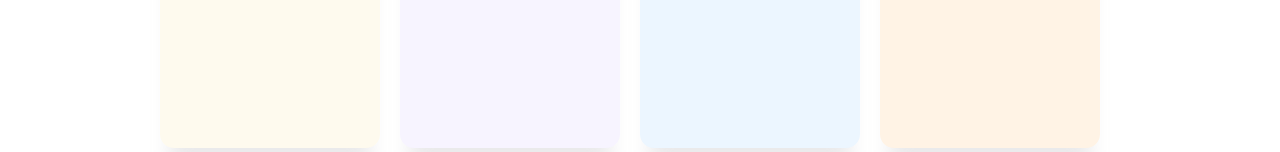
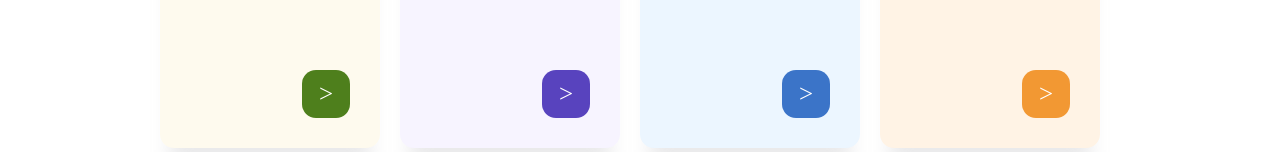
Before and after one commit to gyeongwon1275/BeMyPet-clone, a React app: page /tool in a window 1280 px wide. Shown: the part 800-952 px from the top of the page. Built offline with nearby package versions, Linux system fonts and the light colour scheme; a web font is replaced by a local one.

Commit message:
:lipstick: Change Css animation on hover

```diff
--- a/src/components/Home/Header/TopNav/TopNavList.scss
+++ b/src/components/Home/Header/TopNav/TopNavList.scss
@@ -1,7 +1,11 @@
 .link-menu-wrapper {
+  li:hover {
+    transition: 0.2s ease-in-out;
+    transform: scale(1.2);
+  }
   a:hover {
+    transition: 0.2s ease-in-out;
     color: whitesmoke;
-    font-size: 1.2rem;
     font-weight: 900;
   }
 }
--- a/src/components/Home/Header/TopNav/TopSnsList.scss
+++ b/src/components/Home/Header/TopNav/TopSnsList.scss
@@ -1,25 +1,27 @@
+@mixin changeIconColor($iconColor) {
+  color: $iconColor !important;
+  transition: 0.3s ease-in-out;
+  transform: scale(1.3);
+  cursor: pointer;
+}
+
 .sns-menu-wrapper {
   i {
-    transition: 0.3s;
     font-size: 1.5rem;
   }
   .fa-facebook:hover {
-    font-size: 2rem;
-    color: #3b5998 !important;
+    @include changeIconColor(#3b5998);
   }
 
   .fa-instagram:hover {
-    font-size: 2rem;
-    color: #c13584 !important;
+    @include changeIconColor(#c13584);
   }
 
   .fa-youtube-play:hover {
-    font-size: 2rem;
-    color: #c31a1e !important;
+    @include changeIconColor(#c31a1e);
   }
 
   .fa-android:hover {
-    font-size: 2rem;
-    color: #82c91e !important;
+    @include changeIconColor(#82c91e);
   }
 }
--- a/src/components/Home/Main/PostItem.scss
+++ b/src/components/Home/Main/PostItem.scss
@@ -24,4 +24,10 @@
     color: #333;
     line-height: 20px;
   }
+
+  &:hover {
+    transition: 0.2s ease-in-out;
+    transform: scale(1.05);
+    cursor: pointer;
+  }
 }
--- a/src/components/Home/Main/PreimumSeries.scss
+++ b/src/components/Home/Main/PreimumSeries.scss
@@ -57,5 +57,10 @@
   img {
     width: 100%;
     height: 91%;
+    &:hover {
+      transition: 0.2s ease-in-out;
+      transform: scale(1.03);
+      cursor: pointer;
+    }
   }
 }
--- a/src/components/Tool/Main/Home.scss
+++ b/src/components/Tool/Main/Home.scss
@@ -71,6 +71,27 @@
   span {
     color: $textColor;
   }
+
+  button {
+    border: none;
+    outline: none;
+    font-family: 'yg-jalnan';
+    width: 48px;
+    height: 48px;
+    border-radius: 14px;
+    background-color: $textColor;
+    position: absolute;
+    right: 30px;
+    bottom: 30px;
+    color: white;
+    font-size: 25px;
+  }
+
+  &:hover {
+    transition: 0.2s ease-in;
+    transform: scale(1.05);
+    cursor: pointer;
+  }
 }
 .calculator-menu-container {
   width: 100%;
--- a/src/components/Tool/Main/Home.tsx
+++ b/src/components/Tool/Main/Home.tsx
@@ -1,5 +1,6 @@
 import * as React from 'react'
 import './Home.scss'
+import { Link } from 'react-router-dom'
 const Home: React.FC = () => {
   return (
     <>
@@ -21,6 +22,9 @@ const Home: React.FC = () => {
             <br />
             계산기
           </h2>
+          <Link to="/tool/foodCalorie">
+            <button>{`>`}</button>
+          </Link>
         </div>
         <div className="recommend-calculator-menu">
           <h2>
@@ -28,6 +32,9 @@ const Home: React.FC = () => {
             <br />
             계산기
           </h2>
+          <Link to="/tool/recommendCalorie">
+            <button>{`>`}</button>
+          </Link>
         </div>
         <div className="bmi-calculator-menu">
           <h2>
@@ -35,6 +42,9 @@ const Home: React.FC = () => {
             <br />
             계산기
           </h2>
+          <Link to="/tool/bmi">
+            <button>{`>`}</button>
+          </Link>
         </div>
         <div className="age-calculator-menu">
           <h2>
@@ -42,6 +52,9 @@ const Home: React.FC = () => {
             <br />
             계산기
           </h2>
+          <Link to="/tool/age">
+            <button>{`>`}</button>
+          </Link>
         </div>
       </div>
     </>
--- a/src/components/Tool/Main/Main.tsx
+++ b/src/components/Tool/Main/Main.tsx
@@ -1,20 +1,22 @@
 import * as React from 'react'
-import { useRouteMatch, RouteComponentProps } from 'react-router-dom'
-import Home from './Home'
-const Main: React.FC<RouteComponentProps<{ name: string }>> = () => {
-  const match = useRouteMatch<{ name: string }>()
-
-  if (match.params.name === 'foodCalorie') {
-    return <div>칼로리</div>
-  } else if (match.params.name === 'recommendCalorie') {
-    return <div>권장칼로리</div>
-  } else if (match.params.name === 'bmi') {
-    return <div>비만도</div>
-  } else if (match.params.name === 'age') {
-    return <div>나이</div>
-  } else {
-    return <Home />
-  }
+import { Route } from 'react-router-dom'
+const Main: React.FC = () => {
+  return (
+    <>
+      <Route exact path="/tool/foodCalorie">
+        <div>푸드</div>
+      </Route>
+      <Route exact path="/tool/recommendCalorie">
+        <div>권장</div>
+      </Route>
+      <Route exact path="/tool/bmi">
+        <div>비만도</div>
+      </Route>
+      <Route exact path="/tool/age">
+        <div>나이</div>
+      </Route>
+    </>
+  )
 }
 
 export default Main
--- a/src/components/Tool/Tool.tsx
+++ b/src/components/Tool/Tool.tsx
@@ -5,16 +5,6 @@ import { Route, Switch, BrowserRouter } from 'react-router-dom'
 import Home from './Main/Home'
 import Footer from './Footer/Footer'
 const Tool: React.FC = () => {
-  // const match = useRouteMatch<{ name: string }>()
-  /*
-  TODO:
-
-  메인로고 -> 컴포넌트화
-  메인 CONTENT -> 컴포넌트화
-  */
-
-  // console.log('match', match)
-
   return (
     <>
       <BrowserRouter>
@@ -22,11 +12,7 @@ const Tool: React.FC = () => {
         <main>
           <Switch>
             <Route exact path="/tool/" component={Home} />
-            <Route
-              exact
-              path="/tool/:name"
-              render={(props) => <Main {...props} />}
-            />
+            <Main />
           </Switch>
         </main>
         <Footer />
```
Also changed, not shown: src/components/Tool/Main/Age.tsx (+7 -0 lines).
